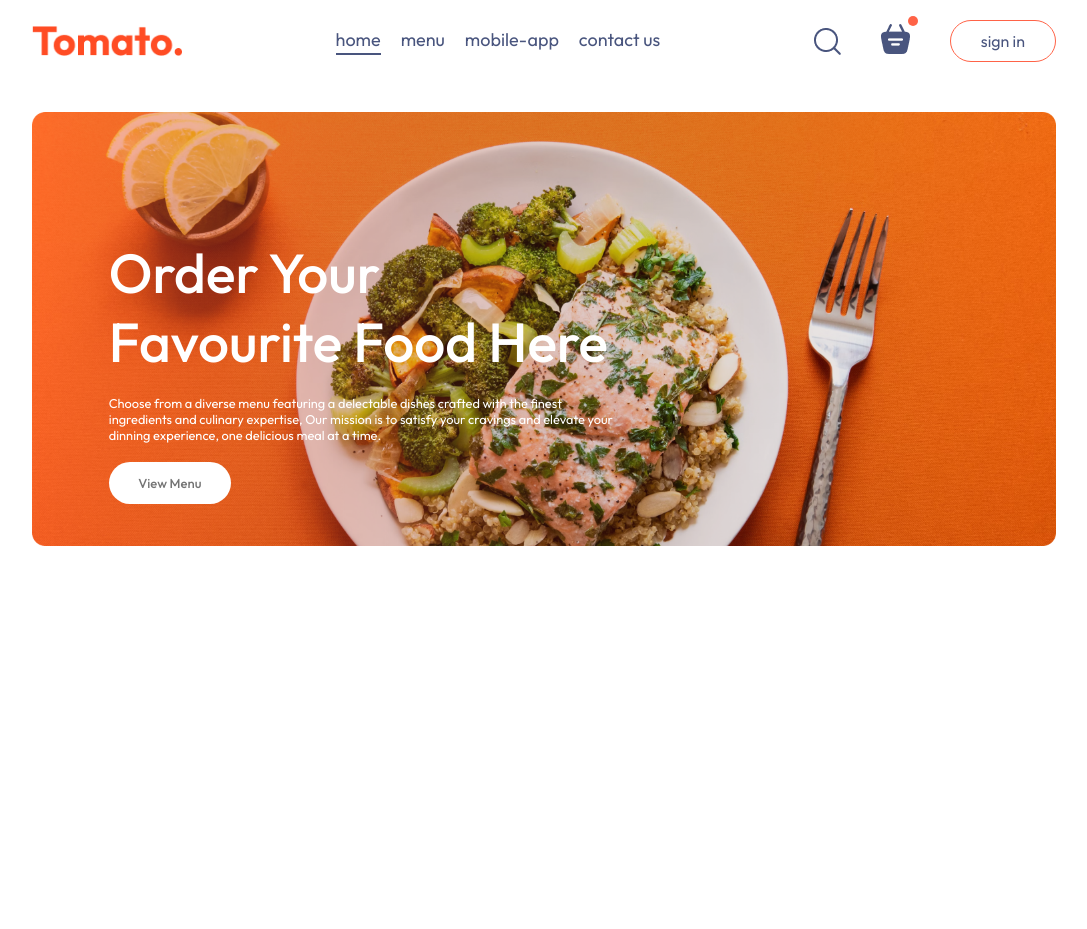
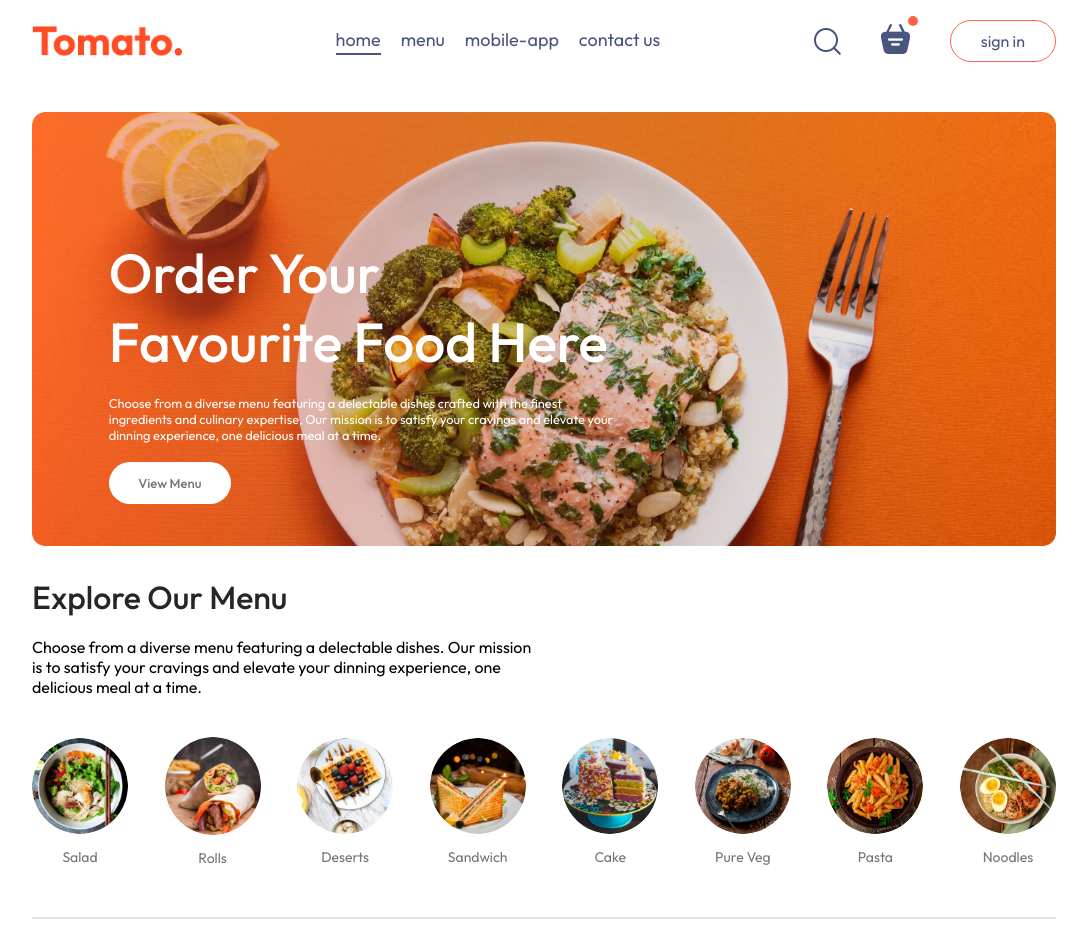
Before and after one commit to biswajit-14/food-delivery-app, a React (Vite) app in the folder frontend/: page / in a window 1280 px wide. Shown: the whole page, without its empty margins (96-1183 px from the left). Before the commit the page ends 800 px from the top, so only its background shows below. Built offline with nearby package versions, Linux system fonts and the light colour scheme.

Commit message:
Add ExploreMenu component with styling and functionality

```diff
--- /dev/null
+++ b/frontend/src/components/ExploreMenu/explore-menu.css
@@ -0,0 +1,56 @@
+.explore-menu {
+  display: flex;
+  flex-direction: column;
+  gap: 20px;
+}
+
+.explore-menu h1 {
+  color: #262626;
+  font-weight: 500;
+}
+
+.explore-menu-text {
+  max-width: 50%;
+  columns: #808080;
+}
+
+.explore-menu-list {
+  display: flex;
+  align-items: center;
+  justify-content: space-between;
+  gap: 30px;
+  text-align: center;
+  margin: 20px 0px;
+  overflow-x: scroll;
+}
+
+.explore-menu-list::-webkit-scrollbar {
+  display: none;
+}
+
+.explore-menu-list-item img {
+  width: 7.5vw;
+  min-width: 80px;
+  cursor: pointer;
+  border-radius: 50%;
+  transition: 0.2s;
+}
+
+.explore-menu-list-item p {
+  margin-top: 10px;
+  color: #747474;
+  font-size: max(1vw, 14px);
+  cursor: pointer;
+}
+
+.explore-menu hr {
+  margin: 10px 0px;
+  height: 2px;
+  background-color: #e2e2e2;
+  border: none;
+}
+
+.explore-menu-list-item .active {
+    border: 4px solid tomato;
+    padding: 2px;
+}
--- /dev/null
+++ b/frontend/src/components/ExploreMenu/explore-menu.jsx
@@ -0,0 +1,38 @@
+import "./explore-menu.css";
+import { menu_list } from "../../assets/assets";
+
+const ExploreMenu = ({ category, setCategory }) => {
+  return (
+    <div className="explore-menu" id="explore-menu">
+      <h1>Explore Our Menu</h1>
+      <p className="explore-menu-text">
+        Choose from a diverse menu featuring a delectable dishes. Our mission is
+        to satisfy your cravings and elevate your dinning experience, one
+        delicious meal at a time.
+      </p>
+      <div className="explore-menu-list">
+        {menu_list.map((menuItem, i) => (
+          <div
+            className="explore-menu-list-item"
+            key={`${menuItem + -+i}`}
+            onClick={() => {
+              setCategory((prev) =>
+                prev === menuItem.menu_name ? "All" : menuItem.menu_name
+              );
+            }}
+          >
+            <img
+              className={category === menuItem.menu_name ? "active" : ""}
+              src={menuItem.menu_image}
+              alt={menuItem.menu_name}
+            />
+            <p>{menuItem.menu_name}</p>
+          </div>
+        ))}
+      </div>
+      <hr />
+    </div>
+  );
+};
+
+export default ExploreMenu;
--- a/frontend/src/pages/Home/home.jsx
+++ b/frontend/src/pages/Home/home.jsx
@@ -1,10 +1,15 @@
+import { useState } from "react";
+import ExploreMenu from "../../components/ExploreMenu/explore-menu";
 import Header from "../../components/Header/header";
 import "./home.css";
 
 const Home = () => {
+  const [category, setCategory] = useState("All");
+
   return (
     <div>
       <Header />
+      <ExploreMenu category={category} setCategory={setCategory} />
     </div>
   );
 };
```
